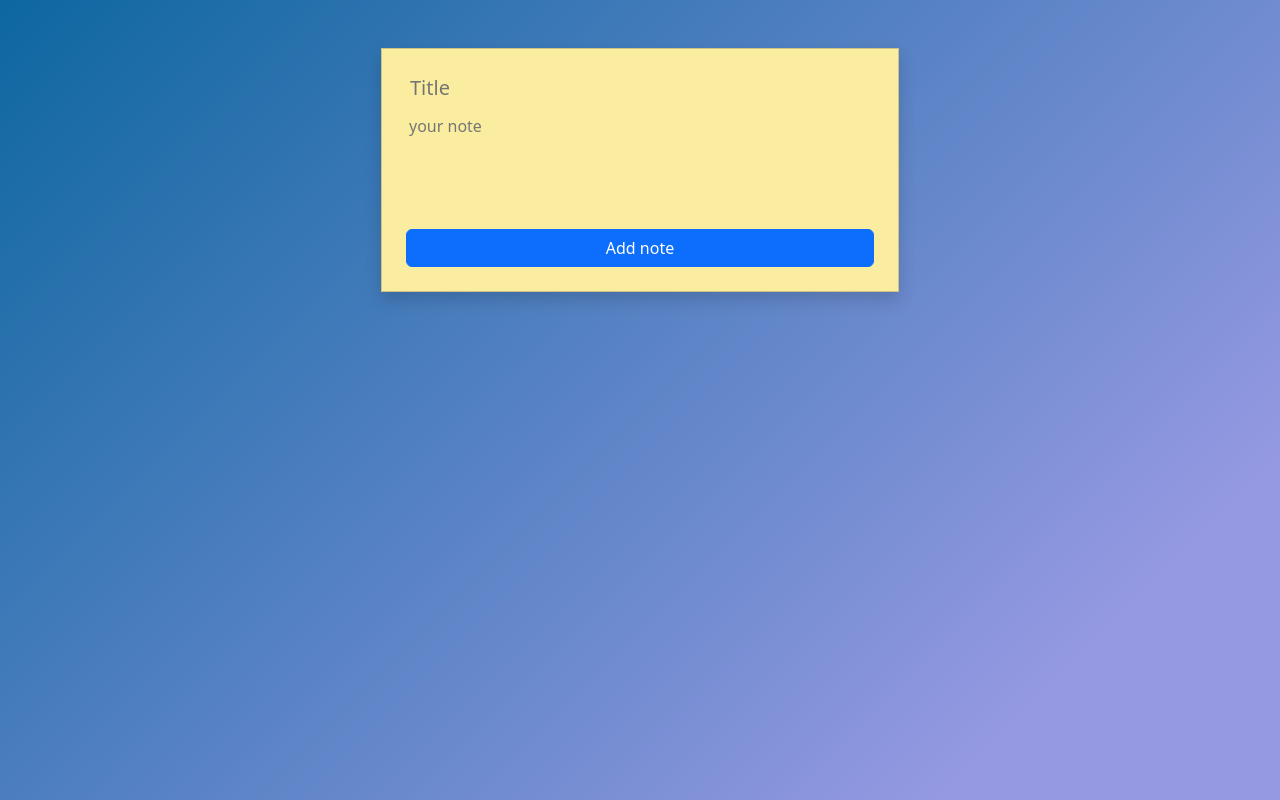
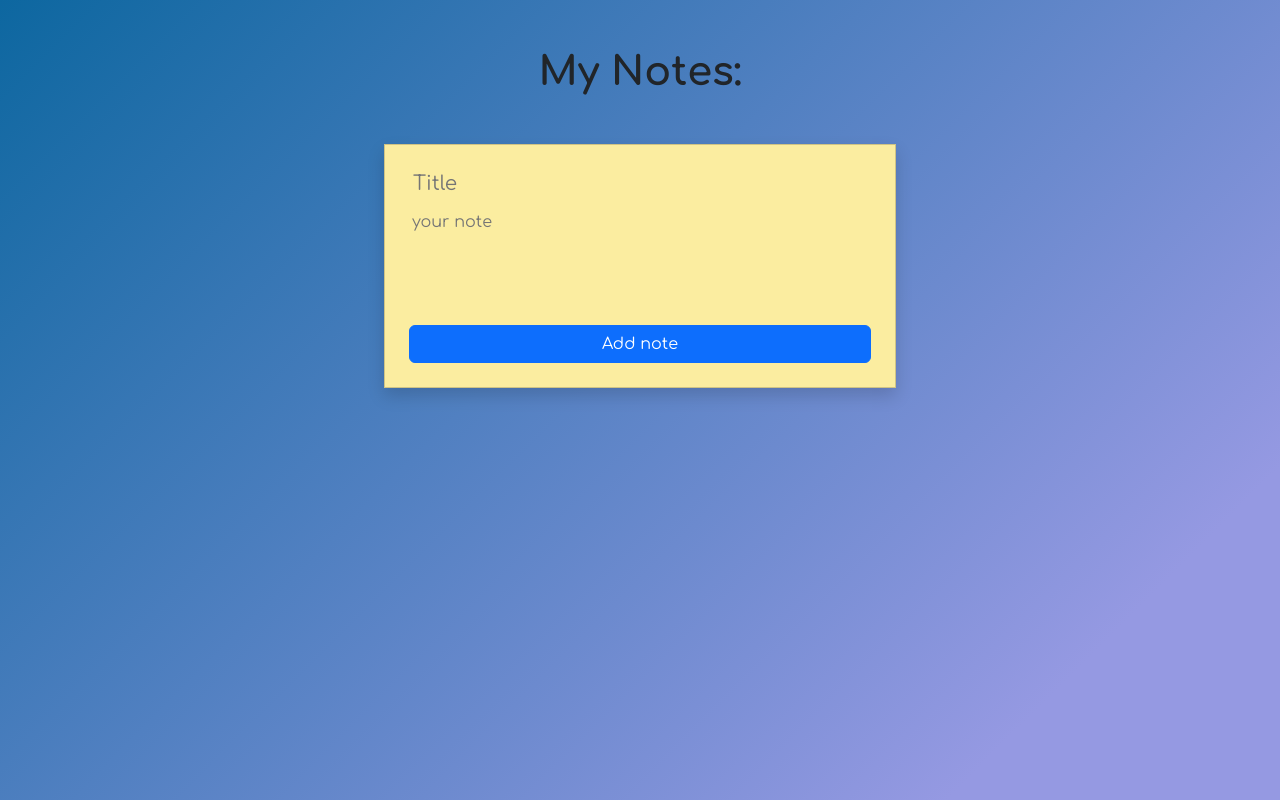
Before and after one commit to mark-itc/react---notes-app-jgelbwaser, a React (Create React App) app: page / in a window 1280 px wide. Built offline with nearby package versions, Linux system fonts and the light colour scheme.

Commit message:
M8 and M7 completed

```diff
--- a/src/App.css
+++ b/src/App.css
@@ -1,7 +1,5 @@
 * {
   box-sizing: border-box;
-  /* margin: 0;
-  padding: 0; */
 }
 
 .App {
--- a/src/App.js
+++ b/src/App.js
@@ -41,7 +41,6 @@ function App() {
     const newNoteArray = notes ? [...notes] : [];
     newNoteArray[newData.id] = newNote
     localForage.setItem('notes', newNoteArray);
-    console.log('notes', newNoteArray);
     setNotes(newNoteArray);
 
     setShowModal(false);
@@ -61,7 +60,7 @@ function App() {
     <div className='App'>
 
       <Container className='d-flex flex-column pt-5 align-items-center'>
-
+        <h1 className='mb-5 fw-bold' >My Notes:</h1>
         <Form onSubmit={saveNote} id={notes && notes.length}/>
         <div className='notes-container mt-5'>
           {notes && notes.map((note, index) => {
--- a/src/components/Form.css
+++ b/src/components/Form.css
@@ -6,9 +6,6 @@
   }
 
   .form {
-    /* margin-bottom: 3rem; */
-    /* margin: 3rem 0; */
-    /* border: 1px solid grey; */
     padding: 1.5rem;
     display: flex;
     flex-direction: column;
--- a/src/index.css
+++ b/src/index.css
@@ -3,11 +3,7 @@
 body {
   margin: 0;
 
-  font-family: 'Comfortaa', cursive;
-
-  /* font-family: -apple-system, BlinkMacSystemFont, 'Segoe UI', 'Roboto', 'Oxygen',
-    'Ubuntu', 'Cantarell', 'Fira Sans', 'Droid Sans', 'Helvetica Neue',
-    sans-serif; */
+  font-family: 'Comfortaa', cursive !important;
   -webkit-font-smoothing: antialiased;
   -moz-osx-font-smoothing: grayscale;
   background-color: #0d67a0;
```
